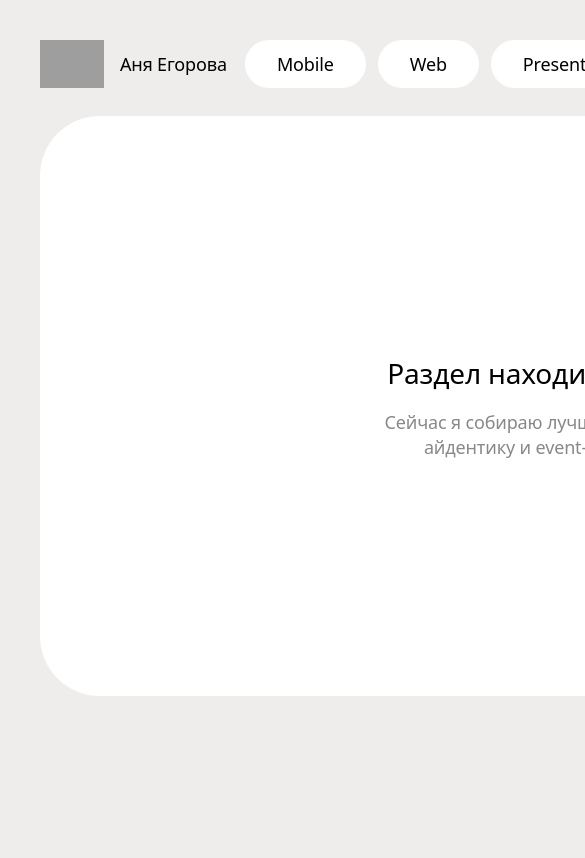
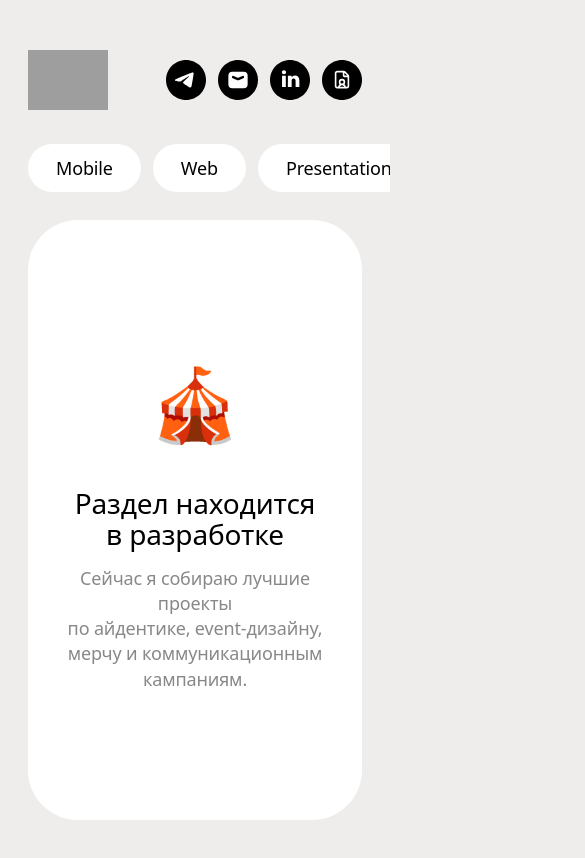
Before and after one commit to eanna3241/portfolio, a Next.js app: page /graphic in a window 390 px wide. Shown: the top 858 px of the page, 585 px wide, since content can reach past the window. Built offline with nearby package versions, Linux system fonts and the light colour scheme; grey boxes are pictures that could not be loaded.

Commit message:
add responsive case pages

```diff
--- a/app/graphic/page.tsx
+++ b/app/graphic/page.tsx
@@ -5,45 +5,47 @@ import { SocialLinks } from "@/components/SocialLinks";
 export default function GraphicPage() {
   return (
     <main className="min-h-screen bg-background">
-      <div className="min-w-[1200px] bg-background px-10 py-8">
-        <div className="mx-auto flex max-w-[1400px] flex-col gap-5">
+      <div className="px-7 py-10 md:min-w-[1200px] md:px-10 md:py-8">
+        <div className="mx-auto flex max-w-[1400px] flex-col gap-6 md:gap-5">
           <header className="flex items-center justify-between">
             <Link
               href="/"
               className="flex items-center gap-4 transition-opacity hover:opacity-70"
             >
-              <div className="relative h-16 w-16 overflow-hidden">
+              <div className="relative h-20 w-20 overflow-hidden md:h-16 md:w-16">
                 <Image
                   src="/images/profile-avatar.png"
                   alt="Аня Егорова"
                   fill
                   className="object-contain"
+                  sizes="80px"
+                  priority
                 />
               </div>
 
-              <p className="text-[18px] text-foreground">
+              <p className="hidden text-[18px] leading-[100%] tracking-tight text-foreground md:block">
                 Аня Егорова
               </p>
             </Link>
 
-            <nav className="flex items-center gap-3">
+            <nav className="hidden items-center gap-3 md:flex">
               <Link
                 href="/mobile"
-                className="flex h-12 items-center justify-center rounded-full bg-card px-8 text-[18px]"
+                className="flex h-12 items-center justify-center rounded-full bg-card px-8 text-[18px] font-medium text-foreground transition hover:opacity-70"
               >
                 Mobile
               </Link>
 
               <Link
                 href="/web"
-                className="flex h-12 items-center justify-center rounded-full bg-card px-8 text-[18px]"
+                className="flex h-12 items-center justify-center rounded-full bg-card px-8 text-[18px] font-medium text-foreground transition hover:opacity-70"
               >
                 Web
               </Link>
 
               <Link
                 href="/presentation"
-                className="flex h-12 items-center justify-center rounded-full bg-card px-8 text-[18px]"
+                className="flex h-12 items-center justify-center rounded-full bg-card px-8 text-[18px] font-medium text-foreground transition hover:opacity-70"
               >
                 Presentation
               </Link>
@@ -57,7 +59,7 @@ export default function GraphicPage() {
 
               <Link
                 href="/concept"
-                className="flex h-12 items-center justify-center rounded-full bg-card px-8 text-[18px]"
+                className="flex h-12 items-center justify-center rounded-full bg-card px-8 text-[18px] font-medium text-foreground transition hover:opacity-70"
               >
                 Concept
               </Link>
@@ -66,19 +68,66 @@ export default function GraphicPage() {
             <SocialLinks />
           </header>
 
-          <div className="flex h-[580px] items-center justify-center rounded-[60px] bg-card">
+          <div className="-mx-7 overflow-x-auto px-7 md:hidden [&::-webkit-scrollbar]:hidden">
+            <nav className="flex w-max gap-3 pb-1">
+              <Link
+                href="/mobile"
+                className="flex h-12 shrink-0 items-center justify-center rounded-full bg-card px-7 text-[18px] font-medium text-foreground"
+              >
+                Mobile
+              </Link>
+
+              <Link
+                href="/web"
+                className="flex h-12 shrink-0 items-center justify-center rounded-full bg-card px-7 text-[18px] font-medium text-foreground"
+              >
+                Web
+              </Link>
+
+              <Link
+                href="/presentation"
+                className="flex h-12 shrink-0 items-center justify-center rounded-full bg-card px-7 text-[18px] font-medium text-foreground"
+              >
+                Presentation
+              </Link>
+
+              <Link
+                href="/graphic"
+                className="flex h-12 shrink-0 items-center justify-center rounded-full px-7 text-[16px] font-medium text-white [background:var(--accent-gradient)]"
+              >
+                Graphic
+              </Link>
+
+              <Link
+                href="/concept"
+                className="flex h-12 shrink-0 items-center justify-center rounded-full bg-card px-7 text-[18px] font-medium text-foreground"
+              >
+                Concept
+              </Link>
+            </nav>
+          </div>
+
+          <section className="flex min-h-[600px] items-center justify-center rounded-[50px] bg-card px-8 py-16 md:min-h-[580px] md:rounded-[60px]">
             <div className="max-w-[560px] text-center">
-              <p className="mb-4 text-[28px] font-medium text-foreground">
-                Раздел находится в разработке
-              </p>
+              <div className="mb-8 text-[72px] md:text-[96px]">
+                🎪
+              </div>
+
+              <h1 className="mb-4 text-[28px] font-medium leading-[110%] text-foreground md:text-[36px]">
+                Раздел находится
+                <br />
+                в разработке
+              </h1>
 
               <p className="text-[18px] leading-[140%] text-muted">
-                Сейчас я собираю лучшие графические проекты,
+                Сейчас я собираю лучшие проекты
                 <br />
-                айдентику и event-кейсы для портфолио
+                по айдентике, event-дизайну,
+                <br />
+                мерчу и коммуникационным кампаниям.
               </p>
             </div>
-          </div>
+          </section>
         </div>
       </div>
     </main>
```
